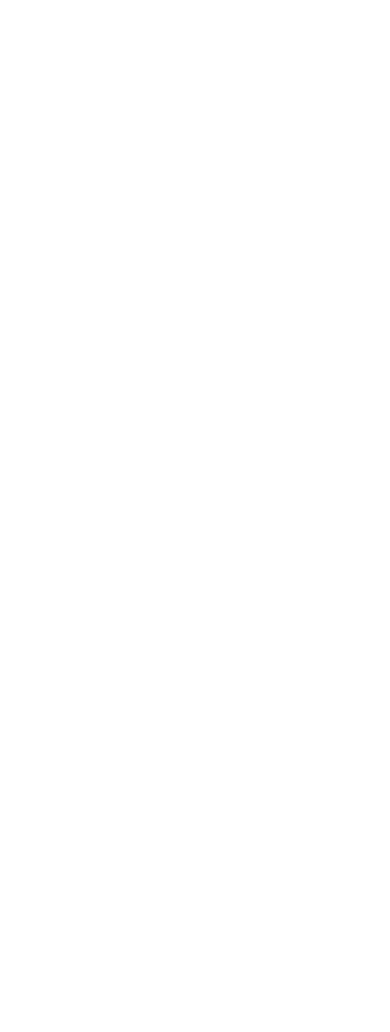
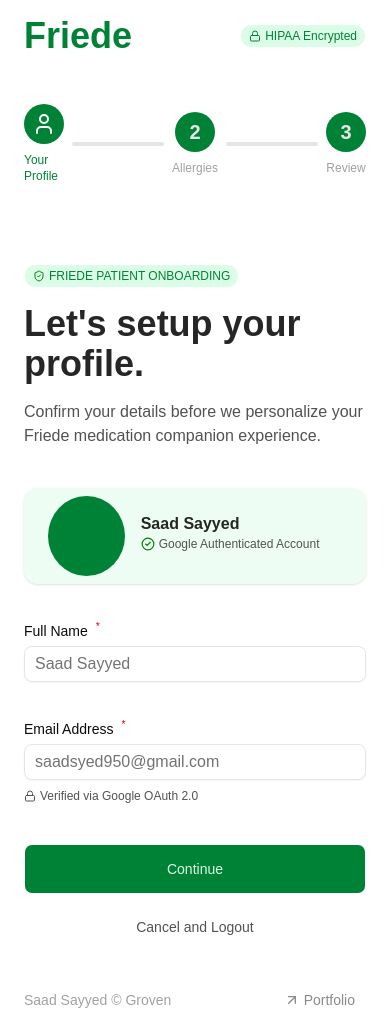
Before and after one commit to saadsayyed10/friede-app, a React (Vite) app in the folder frontend/: page /signup/basic in a window 390 px wide. Before the commit this address had no page. Before the commit the page ends 844 px from the top, so only its background shows below. Built offline with nearby package versions, Linux system fonts and the light colour scheme.

Commit message:
UI: Signup -> Basic with mobile responsiveness

```diff
--- a/frontend/src/App.tsx
+++ b/frontend/src/App.tsx
@@ -1,6 +1,7 @@
 import { BrowserRouter as Router, Routes, Route } from "react-router-dom";
 import Landing from "./pages/Landing";
 import Authorization from "./pages/Authorization";
+import SignUpBasic from "./pages/SignUp/SignUpBasic";
 
 const App = () => {
   return (
@@ -8,6 +9,7 @@
       <Routes>
         <Route path="/" element={<Landing />} />
         <Route path="/authorization" element={<Authorization />} />
+        <Route path="/signup/basic" element={<SignUpBasic />} />
       </Routes>
     </Router>
   );
--- a/frontend/src/pages/Authorization.tsx
+++ b/frontend/src/pages/Authorization.tsx
@@ -8,7 +8,7 @@
     <>
       <Navbar />
 
-      <div className="flex justify-center items-center w-full min-h-screen flex-col lg:gap-y-16 gap-y-12">
+      <div className="flex justify-center items-center w-full lg:h-min min-h-screen flex-col lg:gap-y-16 gap-y-12">
         <div className="flex justify-center items-center w-full flex-col gap-y-4 text-center">
           <Button
             variant={"secondary"}
--- /dev/null
+++ b/frontend/src/pages/SignUp/SignUpBasic.tsx
@@ -0,0 +1,123 @@
+import { Button } from "@/components/ui/button";
+import Footer from "../Unverified/Footer";
+import Navbar from "../Unverified/Navbar";
+import { CircleCheck, Lock, ShieldCheck, User } from "lucide-react";
+import { Label } from "@/components/ui/label";
+import { Input } from "@/components/ui/input";
+
+const SignUpBasic = () => {
+  return (
+    <>
+      <Navbar />
+
+      <div className="flex justify-start items-start w-full lg:h-min min-h-screen flex-col gap-y-10  lg:px-16 px-6 py-4 lg:py-20">
+        <div className="flex justify-center items-center w-full gap-x-2 lg:mb-14 mb-10 lg:mt-0 mt-4">
+          <div className="flex justify-center items-center flex-col gap-y-2">
+            <div className="flex justify-center items-center w-10 h-10 rounded-[100%] bg-green-700">
+              <User color="white" />
+            </div>
+
+            <h6 className="text-xs text-green-700 font-medium">Your Profile</h6>
+          </div>
+
+          <div className="bg-neutral-200 h-1 w-50 rounded-xl" />
+
+          <div className="flex justify-center items-center flex-col gap-y-2">
+            <div className="flex justify-center items-center w-10 h-10 rounded-[100%] bg-green-700">
+              <h5 className="text-neutral-200 text-xl font-semibold">2</h5>
+            </div>
+
+            <h6 className="text-xs text-neutral-400 font-medium">Allergies</h6>
+          </div>
+
+          <div className="bg-neutral-200 h-1 w-50 rounded-xl" />
+
+          <div className="flex justify-center items-center flex-col gap-y-2">
+            <div className="flex justify-center items-center w-10 h-10 rounded-[100%] bg-green-700">
+              <h5 className="text-neutral-200 text-xl font-semibold">3</h5>
+            </div>
+
+            <h6 className="text-xs text-neutral-400 font-medium">Review</h6>
+          </div>
+        </div>
+        <div className="flex justify-start items-start w-full flex-col gap-y-4">
+          <Button
+            variant={"secondary"}
+            className={
+              "rounded-full bg-green-100 text-green-700 hover:bg-green-100"
+            }
+            size={"xs"}
+          >
+            <ShieldCheck color="green" /> FRIEDE PATIENT ONBOARDING
+          </Button>
+
+          <h2 className="lg:text-5xl text-4xl font-semibold text-neutral-800">
+            Let&apos;s setup your profile.
+          </h2>
+
+          <h6 className="lg:w-[50%] text-base text-neutral-600">
+            Confirm your details before we personalize your Friede medication
+            companion experience.
+          </h6>
+        </div>
+        <div className="flex justify-start items-start w-full bg-green-100/50 lg:px-4 lg:py-4 px-6 py-2 rounded-xl gap-x-4 shadow">
+          <div className="lg:w-20 lg:h-18 w-28 h-20 bg-green-700 rounded-[100%]" />
+
+          <div className="flex justify-start items-start w-full flex-col mt-4">
+            <h6 className="text-base font-semibold text-neutral-800">
+              Saad Sayyed
+            </h6>
+
+            <span className="lg:w-[50%] lg:text-sm text-xs text-neutral-600 flex items-center w-full">
+              <CircleCheck color="green" size={14} className="mr-1" /> Google
+              Authenticated Account
+            </span>
+          </div>
+        </div>
+
+        <div className="flex justify-start items-start flex-col gap-y-2 w-full">
+          <Label>
+            Full Name<sup className="text-red-600">*</sup>
+          </Label>
+          <Input className="lg:w-80 w-full" placeholder="Saad Sayyed" />
+        </div>
+        <div className="flex justify-start items-start flex-col gap-y-2 w-full">
+          <Label>
+            Email Address<sup className="text-red-600">*</sup>
+          </Label>
+          <Input
+            className="lg:w-80 w-full"
+            placeholder="saadsyed950@gmail.com"
+          />
+
+          <span className="flex items-center w-full text-xs text-neutral-600 gap-x-1">
+            <Lock size={12} /> Verified via Google OAuth 2.0
+          </span>
+        </div>
+
+        <div className="flex justify-start items-start lg:flex-row flex-col gap-y-2 lg:gap-x-4 w-full">
+          <Button
+            className={
+              "bg-green-700 text-green-100 hover:bg-green-800 py-6 lg:w-min w-full"
+            }
+            size={"lg"}
+          >
+            Continue
+          </Button>
+
+          <Button
+            variant={"ghost"}
+            className={"py-6 lg:w-min w-full text-neutral-600"}
+            size={"lg"}
+          >
+            Cancel and Logout
+          </Button>
+        </div>
+      </div>
+
+      <Footer />
+    </>
+  );
+};
+
+export default SignUpBasic;
```
